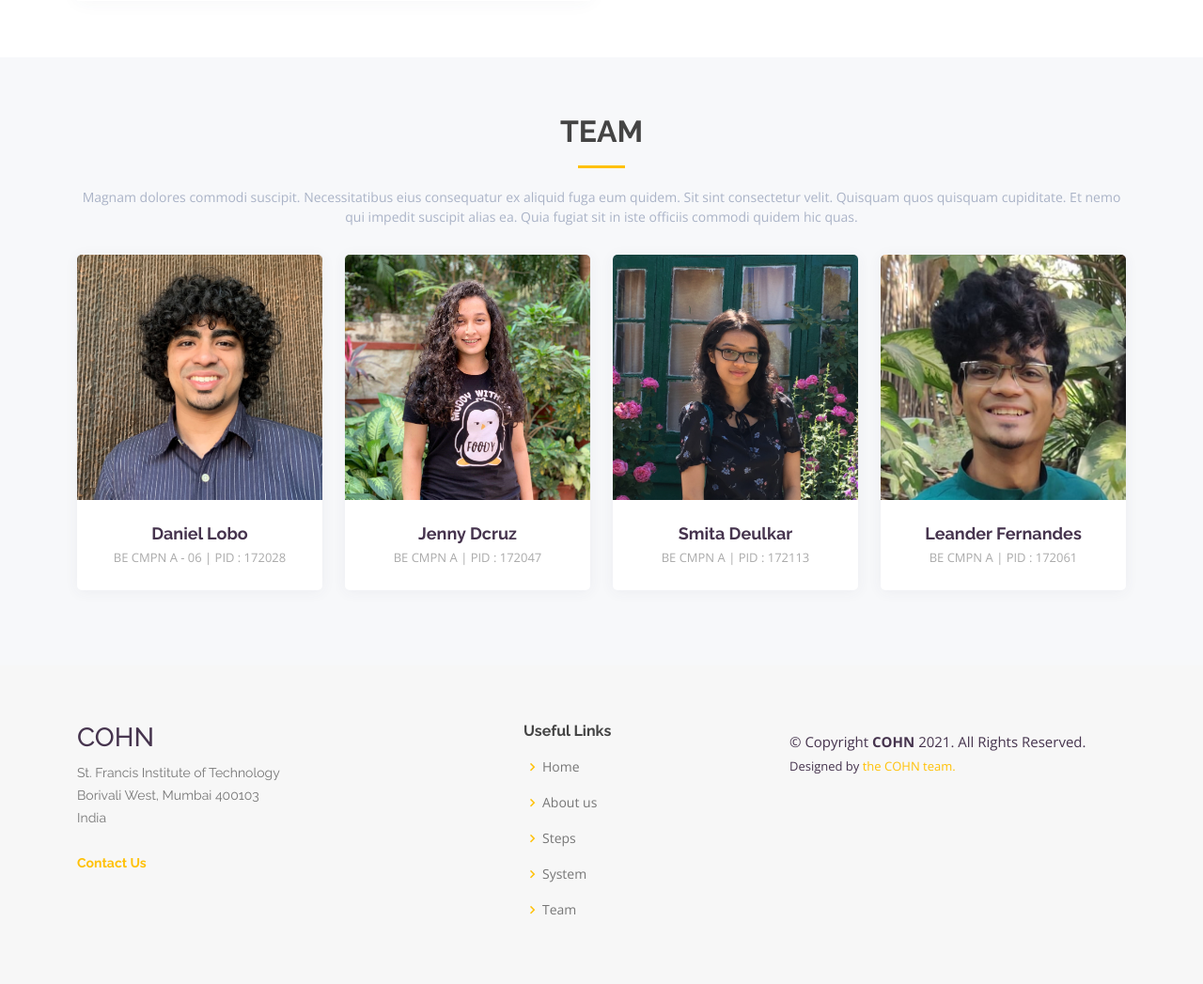
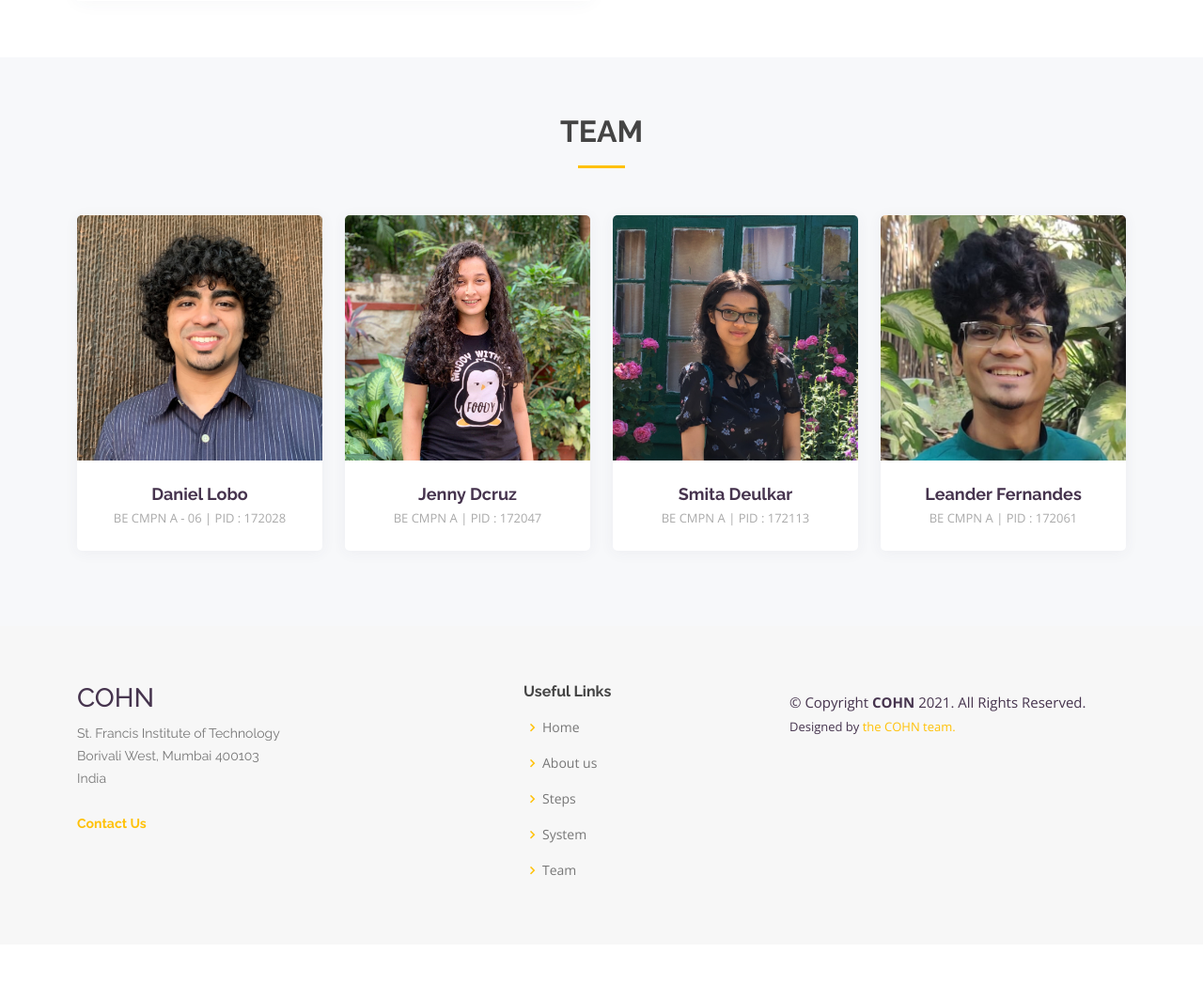
Before and after one commit to danlobo1999/classification-of-hindi-news, a Flask app: page / in a window 1280 px wide. Shown: the part 3001-4048 px from the top of the page at 94% size. After the commit the page ends 3933 px from the top, so only its background shows below. Run offline with Flask 2, Linux system fonts and the light colour scheme; some libraries are stand-ins or nearby versions.

Commit message:
modified : team description

```diff
--- a/flask-app/templates/index.html
+++ b/flask-app/templates/index.html
@@ -218,7 +218,7 @@
 
         <div class="section-title">
           <h2>Team</h2>
-          <p>Magnam dolores commodi suscipit. Necessitatibus eius consequatur ex aliquid fuga eum quidem. Sit sint consectetur velit. Quisquam quos quisquam cupiditate. Et nemo qui impedit suscipit alias ea. Quia fugiat sit in iste officiis commodi quidem hic quas.</p>
+          <!-- <p>Magnam dolores commodi suscipit. Necessitatibus eius consequatur ex aliquid fuga eum quidem. Sit sint consectetur velit. Quisquam quos quisquam cupiditate. Et nemo qui impedit suscipit alias ea. Quia fugiat sit in iste officiis commodi quidem hic quas.</p> -->
         </div>
 
         <div class="row">
```
